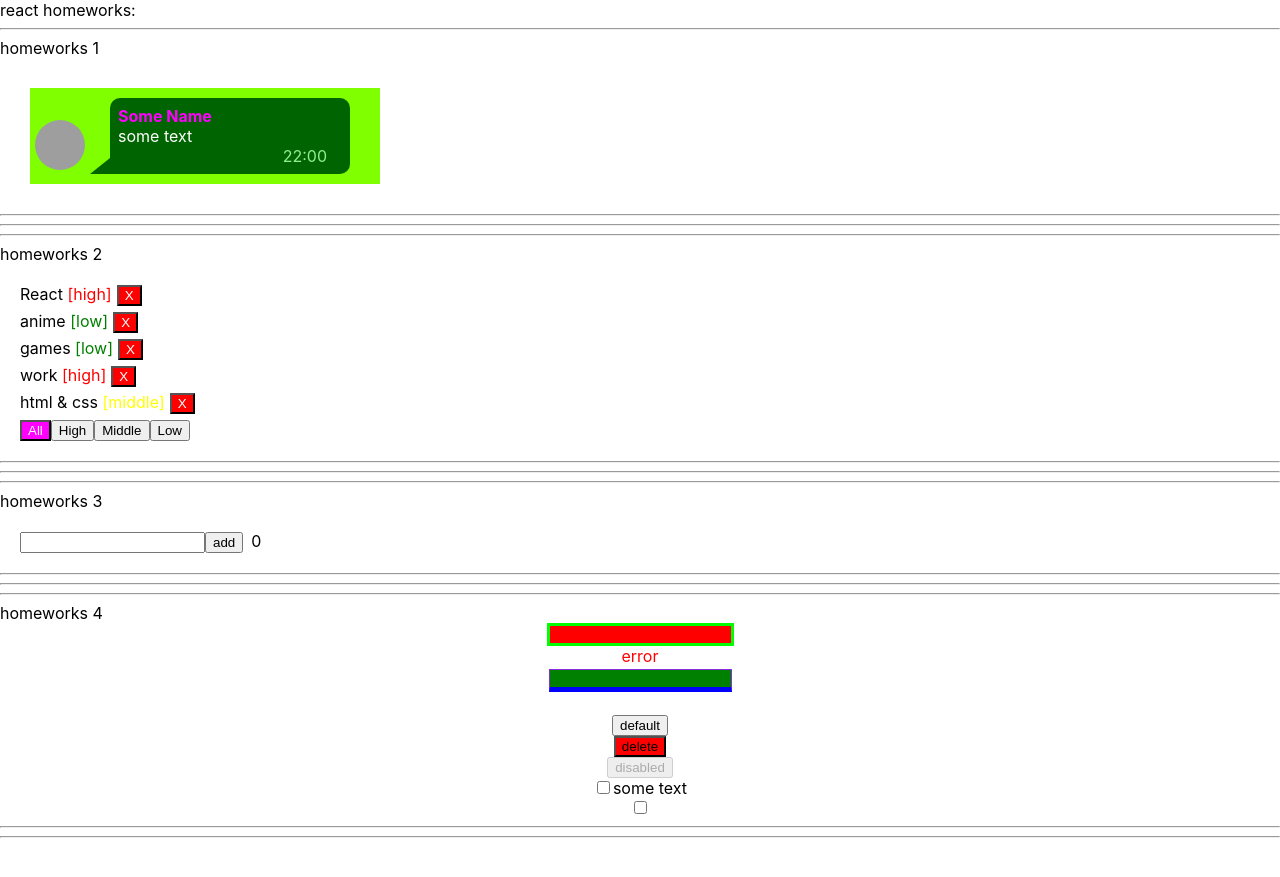
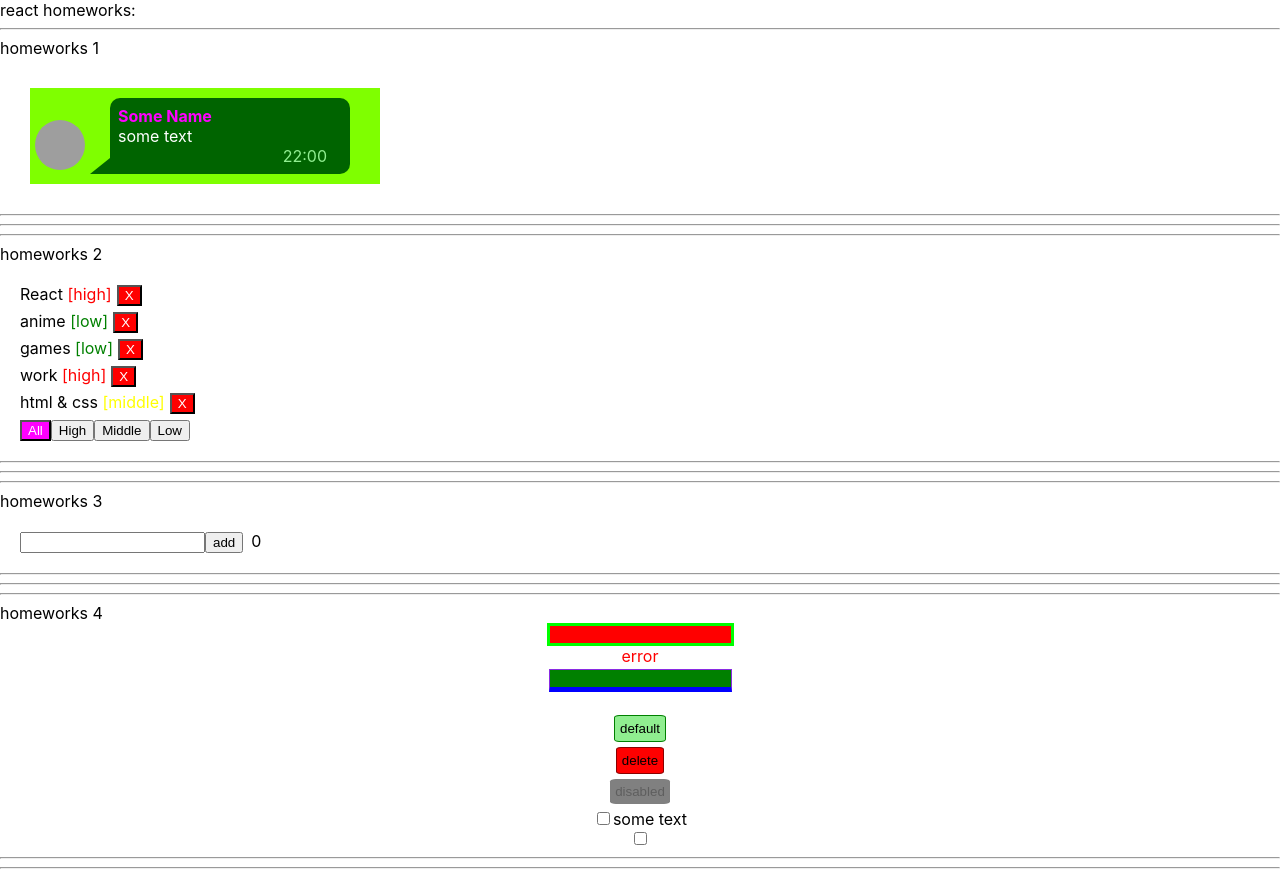
Before and after one commit to vbsm11/homeworks-by-i, a React (Create React App) app: page / in a window 1280 px wide. Before the commit the page ends 846 px from the top, so only its background shows below. Built offline with nearby package versions, Linux system fonts and the light colour scheme; grey boxes are pictures that could not be loaded.

Commit message:
HW4. SuperButton.

```diff
--- a/src/p2-homeworks/h4/common/c2-SuperButton/SuperButton.module.css
+++ b/src/p2-homeworks/h4/common/c2-SuperButton/SuperButton.module.css
@@ -1,7 +1,32 @@
+.button {
+    margin-bottom: 5px;
+    padding: 5px;
+    border-radius: 10%;
+}
+
 .default {
+    background: lightgreen;
+    border: 1px solid green;
+}
 
+.default:disabled{
+    background: grey;
+    border: none;
+}
+
+.default:disabled:hover{
+    color: grey;
+}
+
+.default:hover {
+    color: darkgreen;
 }
 
 .red {
     background: red;
+    border: 1px solid darkred;
 }
+
+.red:hover {
+    color: darkred;
+}
--- a/src/p2-homeworks/h4/common/c2-SuperButton/SuperButton.tsx
+++ b/src/p2-homeworks/h4/common/c2-SuperButton/SuperButton.tsx
@@ -14,7 +14,7 @@ const SuperButton: React.FC<SuperButtonPropsType> = (
         ...restProps// все остальные пропсы попадут в объект restProps, там же будет children
     }
 ) => {
-    const finalClassName = `${red ? s.red : s.default} ${className}`
+    const finalClassName = `${s.button} ${red ? s.red : s.default} ${className}`
 
     return (
         <button
```
